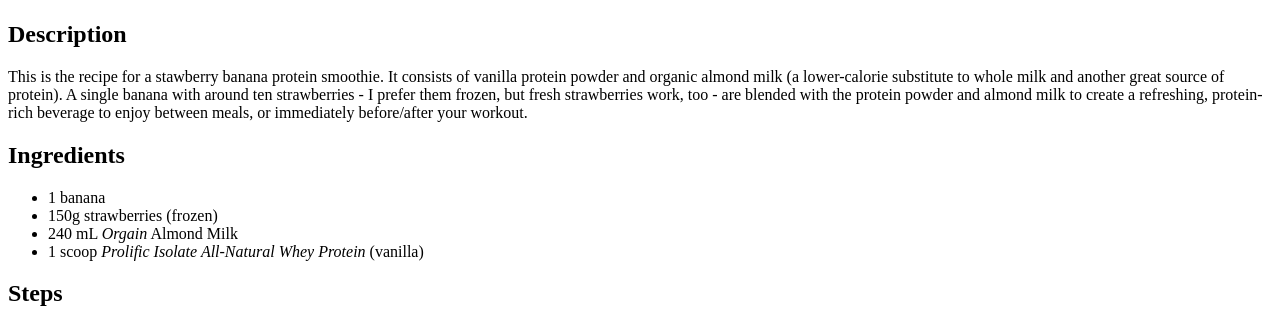
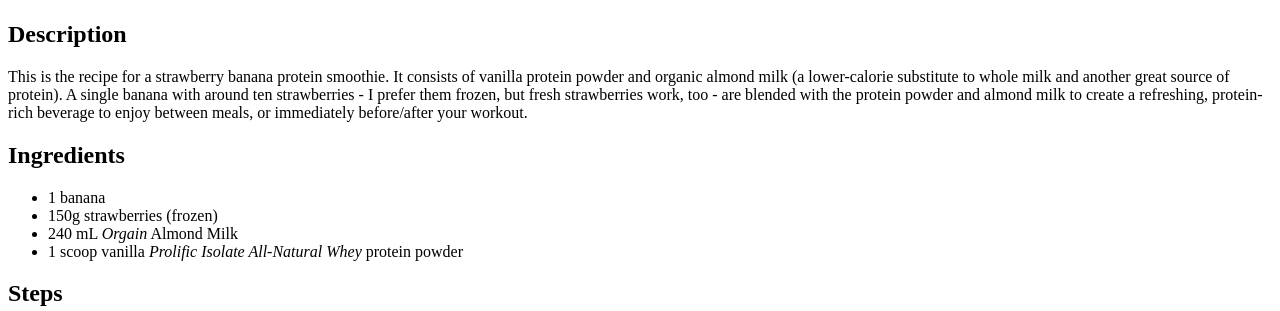
Before and after one commit to iDefenestrate/odin-recipes, a plain HTML site: page recipes/protein-smoothie.html in a window 1280 px wide. Shown: the part 383-694 px from the top of the page. Drawn offline with Linux system fonts and the light colour scheme.

Commit message:
protein-smoothie.html

```diff
--- a/recipes/protein-smoothie.html
+++ b/recipes/protein-smoothie.html
@@ -13,7 +13,7 @@
     <h1>Protein Smoothie</h1>
 <img src="https://images.eatthismuch.com/site_media/img/949310_tabitharwheeler_da759cbf-0496-4848-977d-ab70752c3ca3.jpg" alt=a glass filled with a pink-colored, strawberry banana protein smoothie>
 <h2>Description</h2>
-<p>This is the recipe for a stawberry banana protein smoothie. It consists of vanilla protein powder and organic almond milk
+<p>This is the recipe for a strawberry banana protein smoothie. It consists of vanilla protein powder and organic almond milk
     (a lower-calorie substitute to whole milk and another great source of protein). A single banana with around ten strawberries
     - I prefer them frozen, but fresh strawberries work, too - are blended with the protein powder and almond milk to create a refreshing,
     protein-rich beverage to enjoy between meals, or immediately before/after your workout. </p>
@@ -23,7 +23,7 @@
     <li>1 banana</li>
     <li>150g strawberries (frozen)</li>
     <li>240 mL <em>Orgain</em> Almond Milk</li>
-    <li>1 scoop <em>Prolific Isolate All-Natural Whey Protein</em> (vanilla)</li>
+    <li>1 scoop vanilla <em>Prolific Isolate All-Natural Whey</em> protein powder</li>
     </ul>
 
 <h2>Steps</h2>
```
